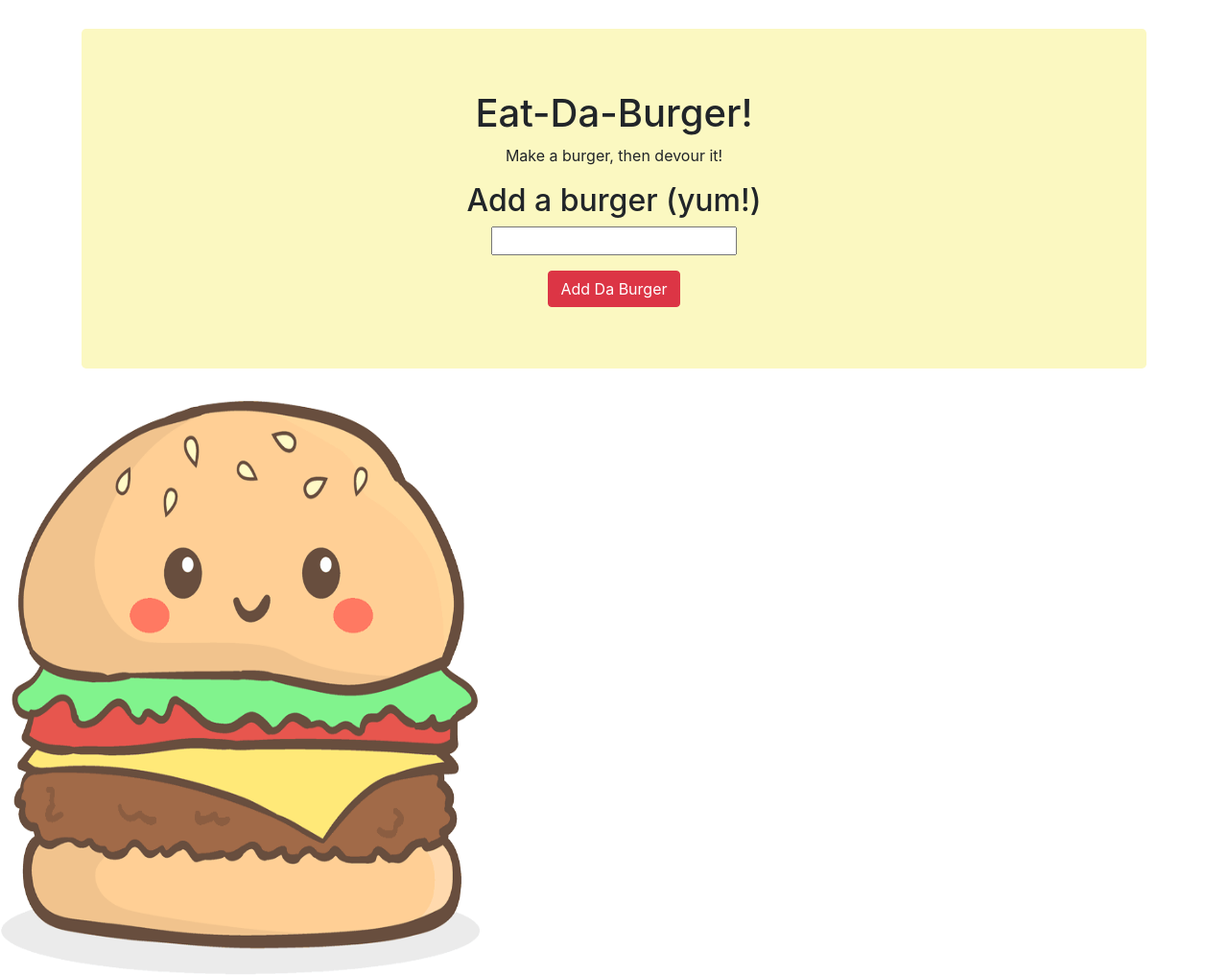
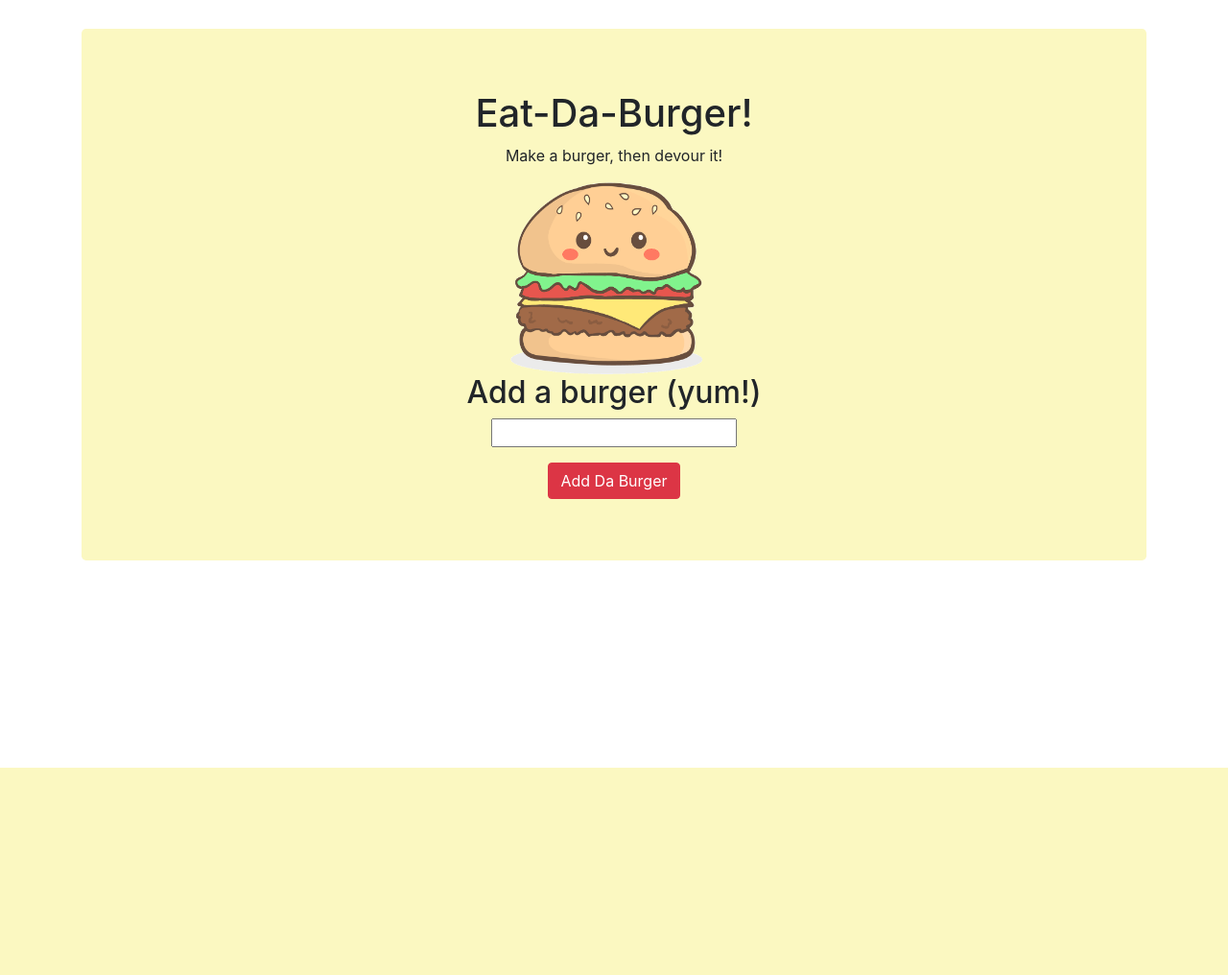
Before and after one commit to Alexandra-Hionis/Eat-Da-Burger, a Node server app: page / in a window 1280 px wide. Shown: the whole page at 96% size. After the commit the page ends 800 px from the top, so only its background shows below. Run offline with Node 20, Linux system fonts and the light colour scheme; data that the repository does not hold is empty; some libraries are stand-ins or nearby versions.

Commit message:
Removed public from line 15 of main.handlebars and from my img source. Image is now displayed

```diff
--- a/views/index.handlebars
+++ b/views/index.handlebars
@@ -36,7 +36,7 @@
         <h1>Eat-Da-Burger!</h1>
         <p>Make a burger, then devour it!</p>
 
-
+        <img src="/assets/images/cute-brger.png" class="mr-3" alt="cute burger image" width="200" height="200">
         <h2>Add a burger (yum!)</h2>
         <form class="create-form">
 
@@ -48,7 +48,6 @@
         </form>
     </div>
 </div>
-<div><img src="public/assets/images/cute-brger.png" class="mr-3" alt="cute burger image" width="500" height="600"></div>
         <!-- Undevoured Burgers -->
         {{!-- <div class="col-sm-6">
             <div class="panel panel-default">
--- a/views/layouts/main.handlebars
+++ b/views/layouts/main.handlebars
@@ -12,7 +12,7 @@
     <link href="https://fonts.googleapis.com/css2?family=Bitter&family=Libre+Baskerville:wght@700&display=swap"
     rel="stylesheet">
     {{!-- Styles CSS --}}
-    <link rel="stylesheet" href="public/assets/css/burger_style.css" type="text/css" />
+    <link rel="stylesheet" href="/assets/css/burger_style.css" type="text/css" />
     {{!-- JQuery --}}
     <script src="https://code.jquery.com/jquery-3.5.1.slim.min.js" integrity="sha384-DfXdz2htPH0lsSSs5nCTpuj/zy4C+OGpamoFVy38MVBnE+IbbVYUew+OrCXaRkfj" crossorigin="anonymous"></script>
     <script src="https://cdn.jsdelivr.net/npm/bootstrap@4.5.3/dist/js/bootstrap.bundle.min.js" integrity="sha384-ho+j7jyWK8fNQe+A12Hb8AhRq26LrZ/JpcUGGOn+Y7RsweNrtN/tE3MoK7ZeZDyx" crossorigin="anonymous"></script>
```
